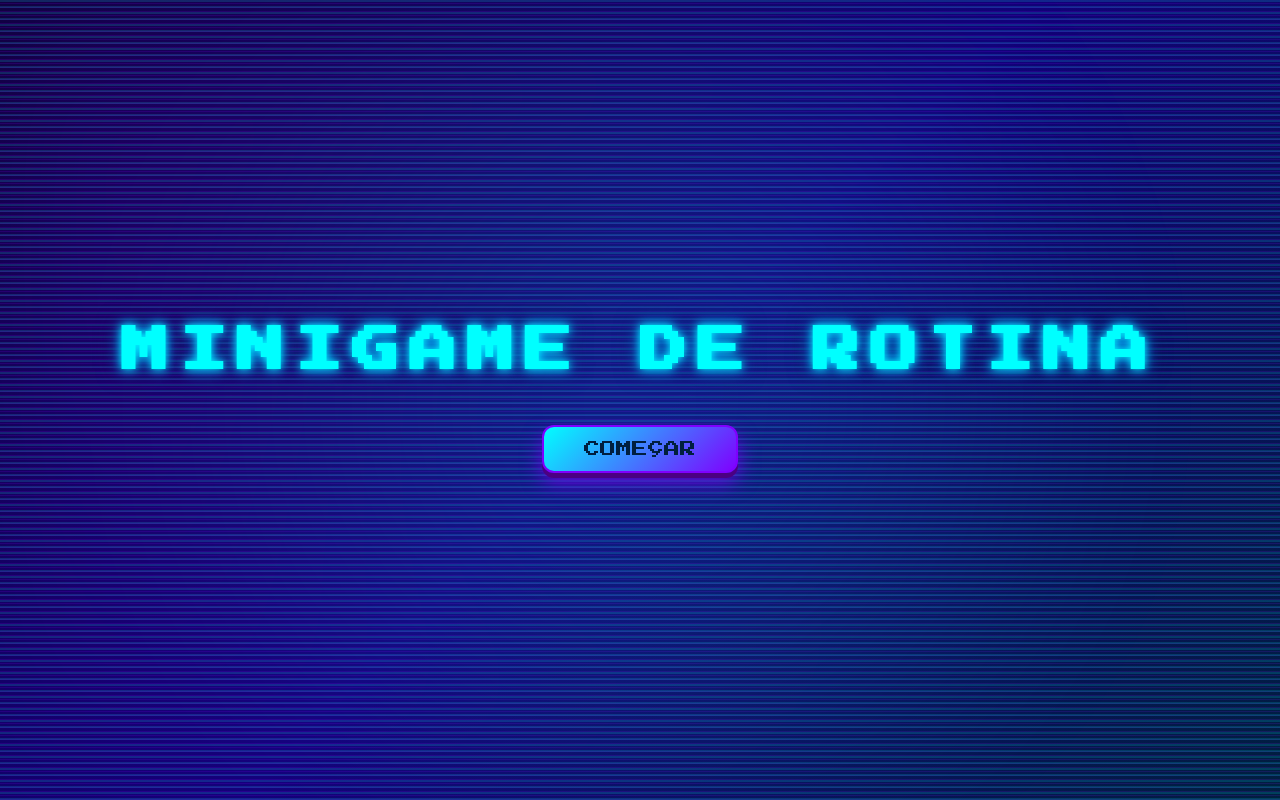
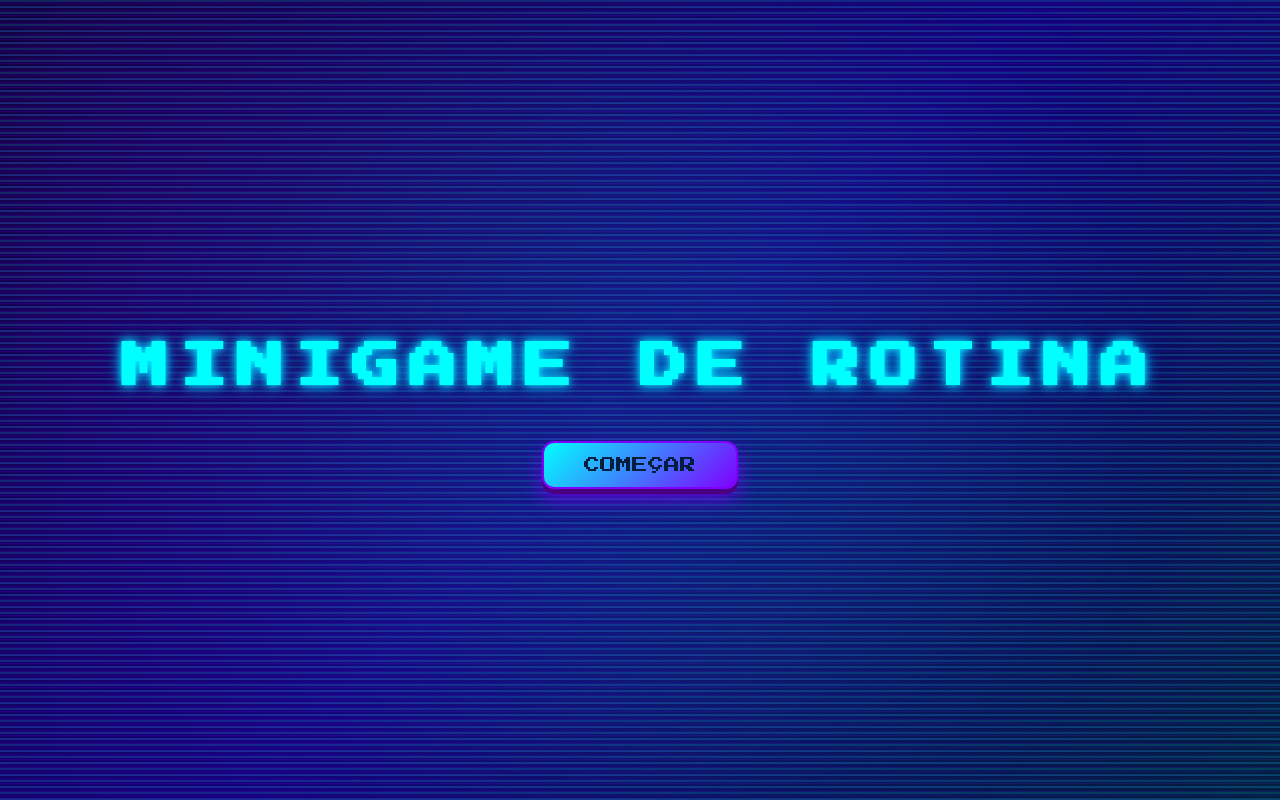
Before and after one commit to yasmimfrazao/minigamerotina, a plain HTML site: page index.html in a window 1280 px wide. Drawn offline with Linux system fonts and the light colour scheme; files that its build step writes are made by us from their sources; files whose address does not match are found by name.

Commit message:
Update index.html

```diff
--- a/index.html
+++ b/index.html
@@ -2,22 +2,18 @@
 <html lang="pt-BR">
 <head>
   <meta charset="UTF-8" />
-  <meta name="viewport" content="width=device-width, initial-scale=1" />
-  <title>Minigame de Rotina</title>
-  <link href="https://fonts.googleapis.com/css2?family=Press+Start+2P&display=swap" rel="stylesheet" />
+  <title>MiniGame Rotina</title>
   <link rel="stylesheet" href="assets/css/style.css" />
 </head>
 <body>
-  <div class="tela-inicial" id="tela-inicial">
-    <div class="game-title">MINIGAME DE ROTINA</div>
+  <div id="tela-inicial" class="tela-inicial">
+    <h1 class="game-title">Minigame de Rotina</h1>
     <button id="btn-comecar">Começar</button>
   </div>
-
   <div id="jogo" style="display:none;">
     <div id="texto"></div>
     <div id="opcoes"></div>
   </div>
-
   <script src="assets/js/script.js"></script>
 </body>
 </html>
```
